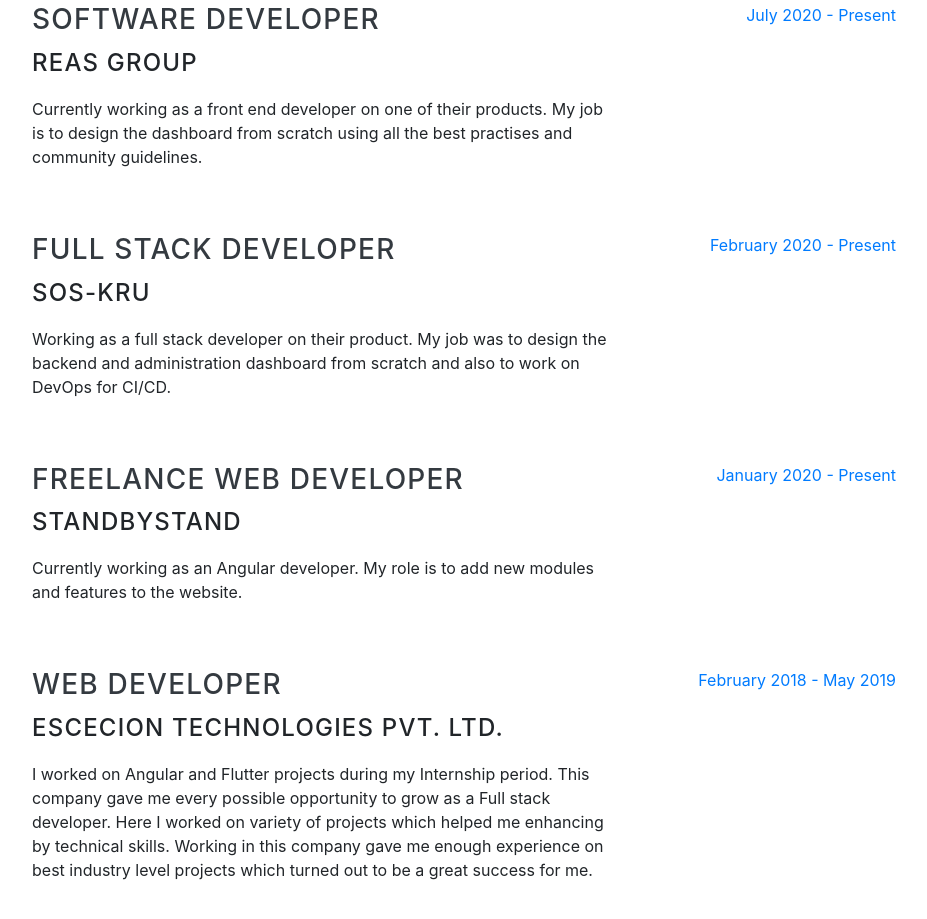
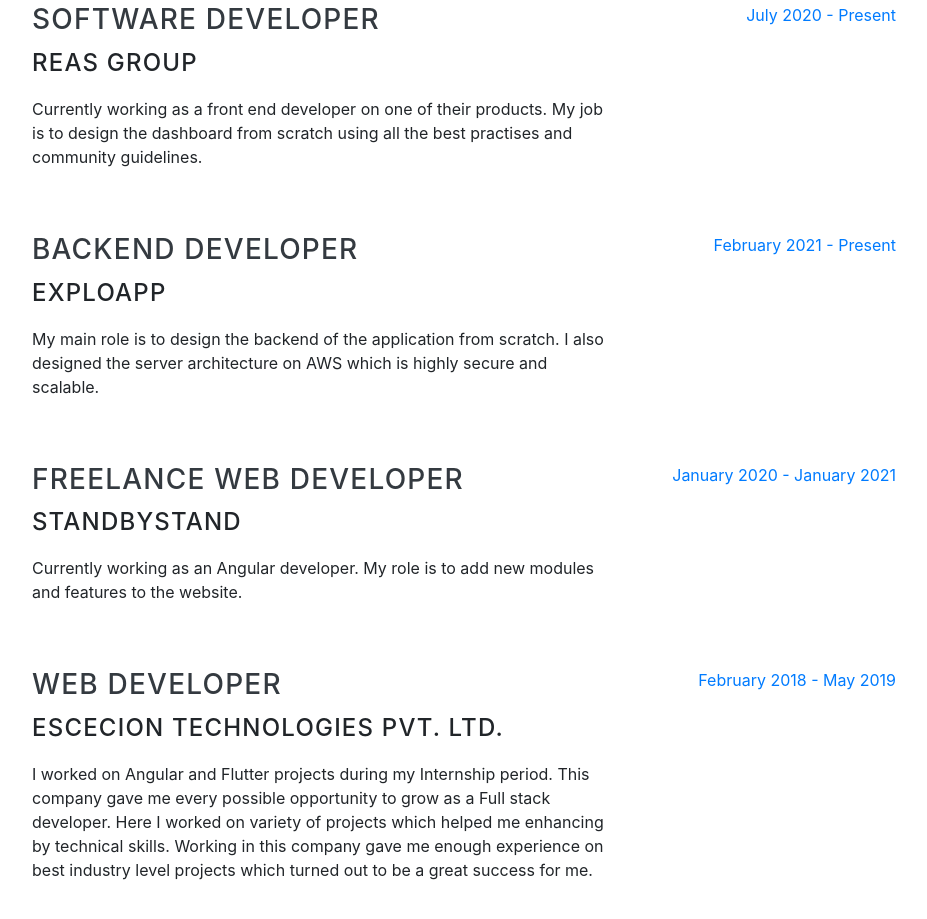
Before and after one commit to NaimishVerma17/naimishverma17.github.io, a website with bundled scripts: page index.html in a window 1280 px wide. Shown: the part 932-1851 px from the top of the page, without its empty margins (336-1263 px from the left). Built offline with nearby package versions, Linux system fonts and the light colour scheme; a web font is replaced by a local one.

Commit message:
Update index.html

```diff
--- a/index.html
+++ b/index.html
@@ -118,7 +118,20 @@
                     <span class="text-primary">July 2020 - Present</span>
                 </div>
             </div>
-            <div class="resume-item d-flex flex-column flex-md-row justify-content-between mb-5">
+             <div class="resume-item d-flex flex-column flex-md-row justify-content-between mb-5">
+                <div class="resume-content">
+                    <h3 class="mb-0 spacing">Backend Developer</h3>
+                    <div class="subheading mb-3 mt-2 spacing">ExploApp</div>
+                    <p>
+                        My main role is to design the backend of the application from scratch.
+                        I also designed the server architecture on AWS which is highly secure and scalable.
+                    </p>
+                </div>
+                <div class="resume-date text-md-right">
+                    <span class="text-primary">February 2021 - Present</span>
+                </div>
+            </div>
+<!--             <div class="resume-item d-flex flex-column flex-md-row justify-content-between mb-5">
                 <div class="resume-content">
                     <h3 class="mb-0 spacing">Full Stack Developer</h3>
                     <div class="subheading mb-3 mt-2 spacing">SOS-Kru</div>
@@ -128,9 +141,9 @@
                     </p>
                 </div>
                 <div class="resume-date text-md-right">
-                    <span class="text-primary">February 2020 - Present</span>
+                    <span class="text-primary">February 2020 - January 2021</span>
                 </div>
-            </div>
+            </div> -->
             <div class="resume-item d-flex flex-column flex-md-row justify-content-between mb-5">
                 <div class="resume-content">
                     <h3 class="mb-0 spacing">Freelance Web Developer</h3>
@@ -140,7 +153,7 @@
                     </p>
                 </div>
                 <div class="resume-date text-md-right">
-                    <span class="text-primary">January 2020 - Present</span>
+                    <span class="text-primary">January 2020 - January 2021</span>
                 </div>
             </div>
 
```
